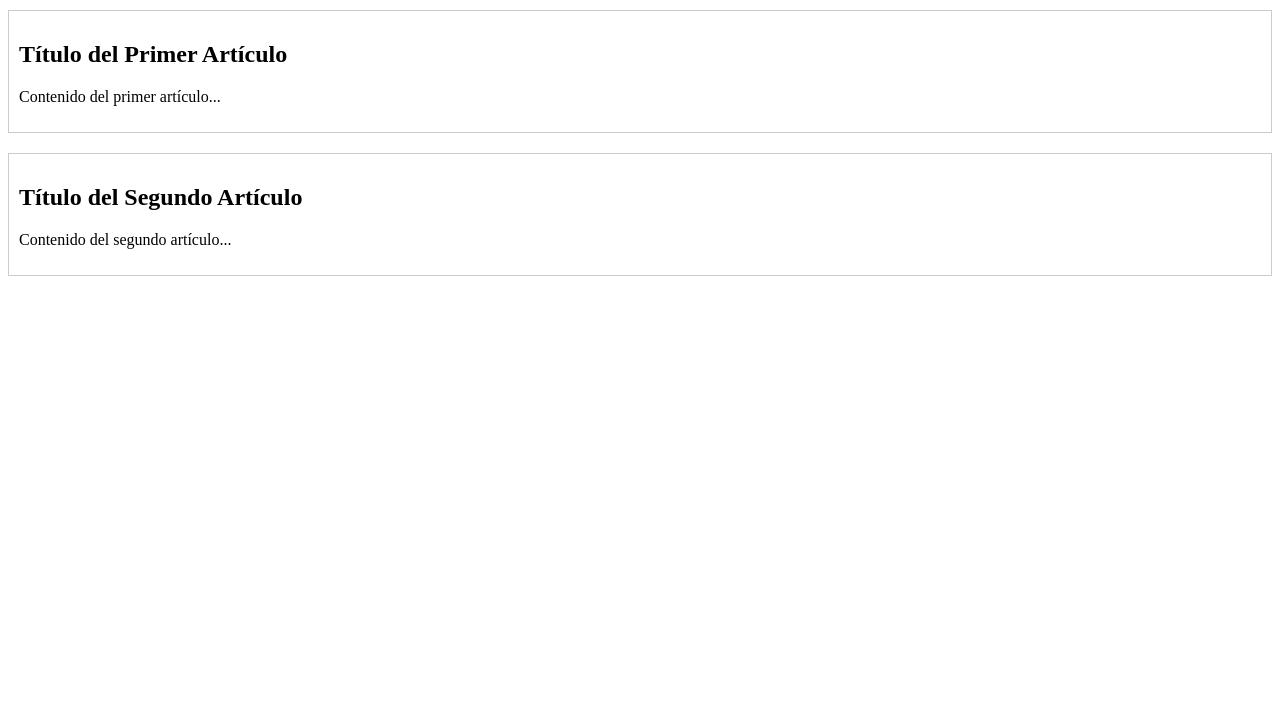
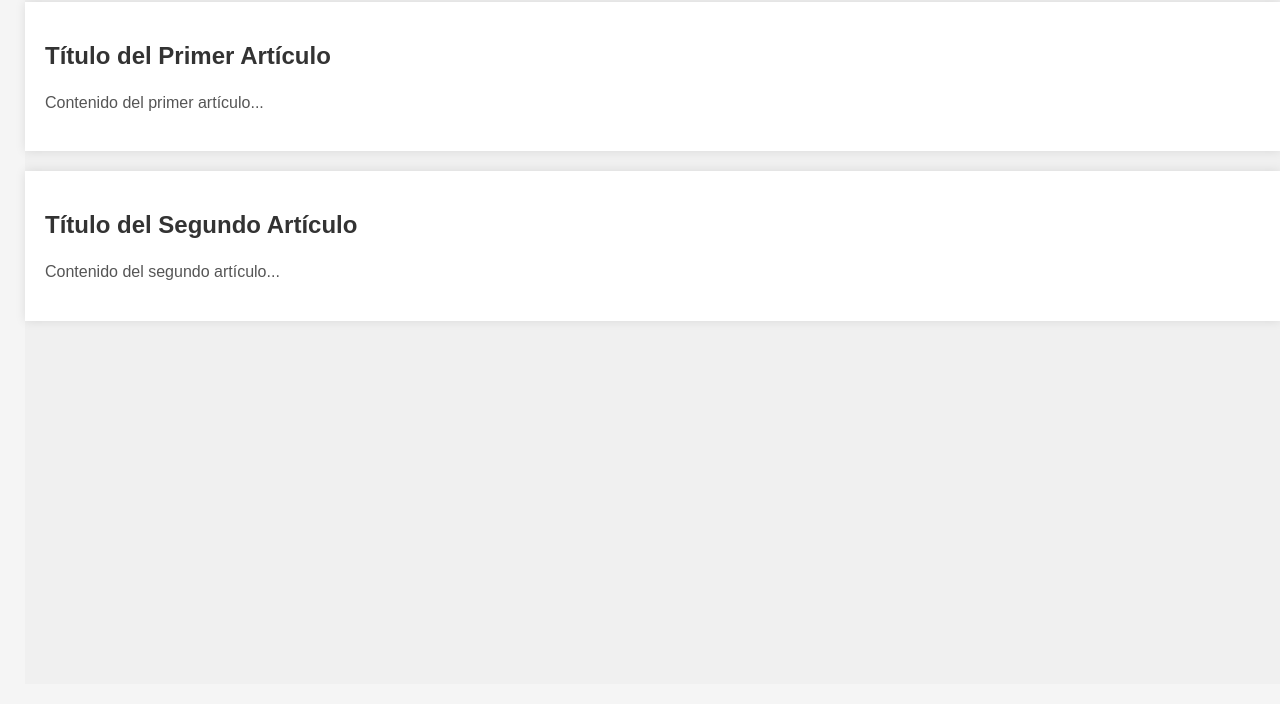
Before and after one commit to MarcosBeasSanchez/Periodico, a plain HTML site: page tecnologia.html in a window 1280 px wide. Shown: the part 96-800 px from the top of the page. Drawn offline with Linux system fonts and the light colour scheme.

Commit message:
Tecnologia con css

```diff
--- a/tecnologia.html
+++ b/tecnologia.html
@@ -4,13 +4,8 @@ gi<!DOCTYPE html>
     <meta charset="UTF-8">
     <meta name="viewport" content="width=device-width, initial-scale=1.0">
     <title>Tecnologia</title>
-    <style>
-        .articulo {
-            border: 1px solid #ccc;
-            padding: 10px;
-            margin-bottom: 20px;
-        }
-    </style>
+    <link rel="stylesheet" href="estilos.css">
+
 </head>
 <body>
 
```
